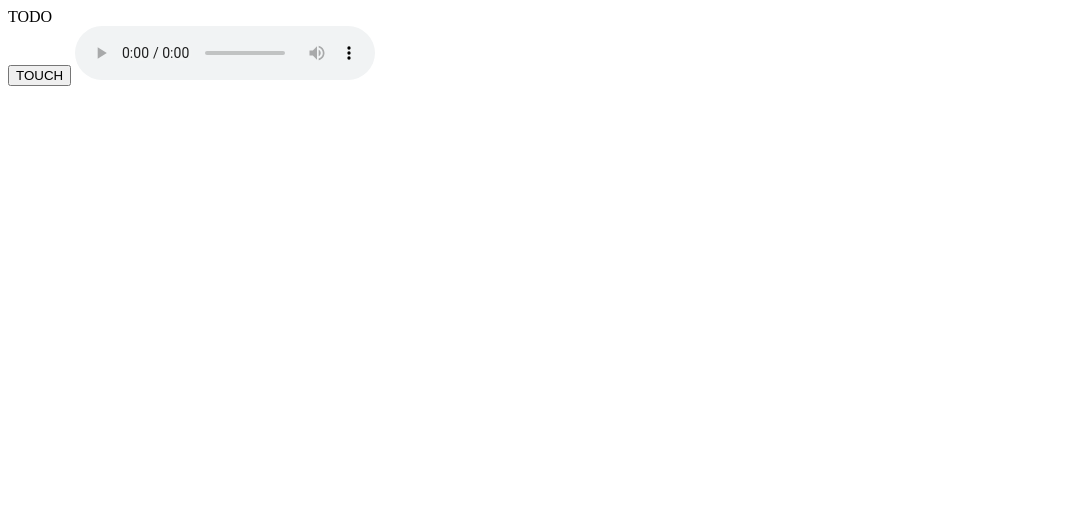
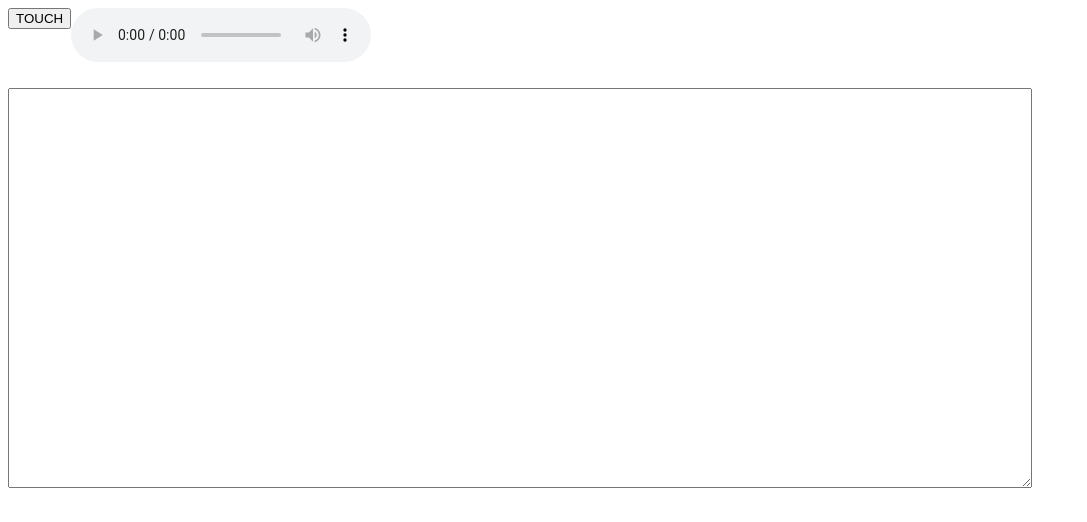
Before and after one commit to worktools/to-speech-google, a website built with Vite: page index.html in a window 1280 px wide. Both pictures are taken after a click on the button "TOUCH". Shown: the whole page, without its empty margins (0-1087 px from the left). Built offline with nearby package versions, Linux system fonts and the light colour scheme.

Commit message:
use more robust body parser; some page styles

```diff
--- /dev/null
+++ b/assets/main.css
@@ -0,0 +1,11 @@
+
+textarea {
+  width: 80vw;
+  height: 400px;
+}
+
+.control {
+  height: 80px;
+  display: flex;
+  align-items: flex-start;
+}
--- a/client.js
+++ b/client.js
@@ -1,9 +1,14 @@
 
 let load = async ()=>{
+  let prev = document.querySelector('audio');
+  if (prev != null) {
+    prev.remove()
+  }
+
   let response = await fetch('http://localhost:3001', {
     method: 'POST',
     body: JSON.stringify({
-      text: '魔镜魔镜, Calcit 是最好的语言吗?'
+      text: document.querySelector('textarea').value || '魔镜魔镜, Calcit 是最好的语言吗?'
     }),
     responseType: 'blob'
   })
@@ -24,7 +29,7 @@ let load = async ()=>{
   let audio = new Audio();
   audio.src = url;
   audio.controls = true
-  document.body.appendChild(audio)
+  document.querySelector('.control').appendChild(audio)
   // audio.onended = function(evt) {
   //   URL.revokeObjectURL(objectUrl);
   // };
--- a/index.html
+++ b/index.html
@@ -1,7 +1,14 @@
 
-<script type="module" src="./client.js"></script>
+<head>
+  <script type="module" src="./client.js"></script>
+  <link rel="stylesheet" type="text/css" href="./assets/main.css" />
+</head>
 
 <body>
-  <div>TODO</div>
-  <button class="start">TOUCH</button>
+  <div class="control" >
+    <button class="start">TOUCH</button>
+  </div>
+  <div>
+    <textarea></textarea>
+  </div>
 </body>
--- a/package.json
+++ b/package.json
@@ -4,12 +4,12 @@
   "main": "index.js",
   "license": "MIT",
   "dependencies": {
-    "@google-cloud/text-to-speech": "^3.2.6",
+    "@google-cloud/text-to-speech": "^3.3.0",
     "@koa/cors": "^3.1.0",
     "koa": "^2.13.1",
-    "koa-bodyparser": "^4.3.0"
+    "koa-body": "^4.2.0"
   },
   "devDependencies": {
-    "vite": "^2.4.4"
+    "vite": "^2.5.1"
   }
 }
```
Also changed, not shown: app.js (+6 -4 lines), 2 other files.
